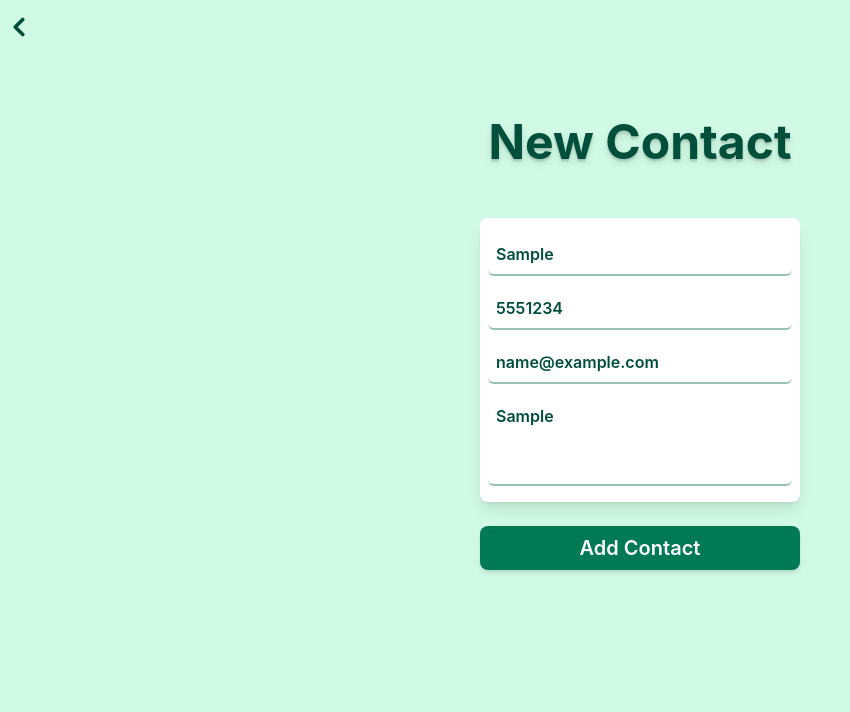
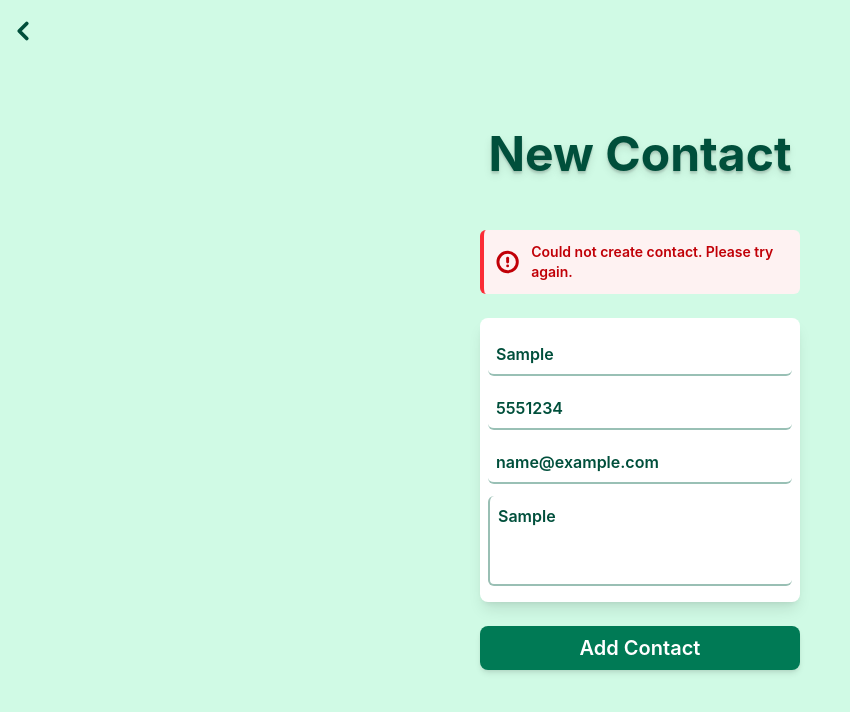
Before and after one commit to Mael1107/contacts-web, a Next.js app: page /contacts/new in a window 1280 px wide. Both pictures are taken after typing "Sample", "5551234", "name@example.com", "Sample" into the empty fields and a click on the button "Add Contact". Shown: the top 712 px of the page, without its empty margins (0-850 px from the left). Built offline with nearby package versions, Linux system fonts and the light colour scheme; no server answers.

Commit message:
feat: add form validations and error alert

```diff
--- a/app/components/contact-form.tsx
+++ b/app/components/contact-form.tsx
@@ -1,33 +1,66 @@
 "use client"
-
-import {useRouter} from "next/navigation"
+import { useRouter } from "next/navigation"
 import { useState } from "react"
 import { createContact } from "../services/contacts"
+import { CircleAlert } from "lucide-react"
 
 const inputClass = "w-full p-2 rounded-md border-b-2 border-emerald-800/40 placeholder:text-gray-500 focus:outline-none focus:bg-emerald-200 focus:border-emerald-800 transition-colors"
 
 const ContactForm = () => {
     const [form, setForm] = useState({name: "", phone: "", email: "", notes: ""})
+    const [error, setError] = useState("")
     const router = useRouter()
+
     const handleChange = (e:React.ChangeEvent<HTMLInputElement | HTMLTextAreaElement>) => {
         setForm(prev => ({...prev, [e.target.name]: e.target.value}))
+        setError("")
     }
 
     const handleSubmit = async (e: React.SubmitEvent) => {
         e.preventDefault()
+        setError("")
+
+        const trimmedData = {
+            name: form.name.trim(),
+            phone: form.phone.trim(),
+            email: form.email.trim(),
+            notes: form.notes.trim()
+        }
+
+        if (trimmedData.name === "") {
+            setError("Name cannot be blank! Please fill in correctly and try again.")
+            return
+        }
+
+        if (trimmedData.phone === "") {
+            setError("Phone cannot be blank! Please fill in correctly and try again.")
+            return
+        }
+
+        if (trimmedData.email && !trimmedData.email.includes("@") ) {
+            setError("Email must contain @! Please fill in correctly and try again.")
+            return
+        }
 
         try {
-            await createContact(form)
+            await createContact(trimmedData)
             router.push("/")
         } catch (err) {
             console.error(err)
+            setError("Could not create contact. Please try again.")
         }
-
     }
 
     return (
-        <form onSubmit={handleSubmit} className="flex flex-col max-w-xs w-full gap-6 text-emerald-900 font-semibold">
+        <form noValidate onSubmit={handleSubmit} className="flex flex-col max-w-xs w-full gap-6 text-emerald-900 font-semibold">
+
+            {error && <div className="flex justify-between gap-3 items-center gadiv-2 bg-red-50 text-red-700 border-l-4 border-red-500 rounded-md p-3 text-sm">
+                <CircleAlert size={26} strokeWidth={3} />
+                <p>{error}</p>
+            </div>}
+
             <div className="flex flex-col gap-3 bg-white p-2 py-4 rounded-lg shadow-lg">
+
                 <input
                 className={inputClass}
                 name="name"
@@ -57,15 +90,17 @@ const ContactForm = () => {
                     value={form.notes}
                     onChange={handleChange}
                     placeholder="Notes"
-                    className={`${inputClass} resize-none`} rows={3}
+                    className="w-full p-2 rounded-md border-b-2 border-l-2 border-emerald-800/40 placeholder:text-gray-500 focus:outline-none focus:bg-emerald-200 focus:border-emerald-800 transition-colors resize-none " rows={3}
                     >
                 </textarea>
             </div>
+
             <button
                 type="submit"
                 className="bg-emerald-700 text-xl rounded-lg text-white p-2 cursor-pointer hover:bg-emerald-800 shadow-md hover:text-emerald-200 transition">
                     Add Contact
             </button>
+
         </form>
     )
 }
--- a/app/contacts/new/page.tsx
+++ b/app/contacts/new/page.tsx
@@ -7,7 +7,7 @@ const ContactFormPage = () => {
         <main className="flex flex-col items-center gap-13">
             <Link
                 aria-label="back to contact list"
-                className="text-emerald-900 self-start ml-1 mt-3 hover:"
+                className="text-emerald-900 self-start mt-2 p-2 hover:text-emerald-700 transition"
                 href="/">
                     <ChevronLeft size={30} strokeWidth={3} />
             </Link>
```
